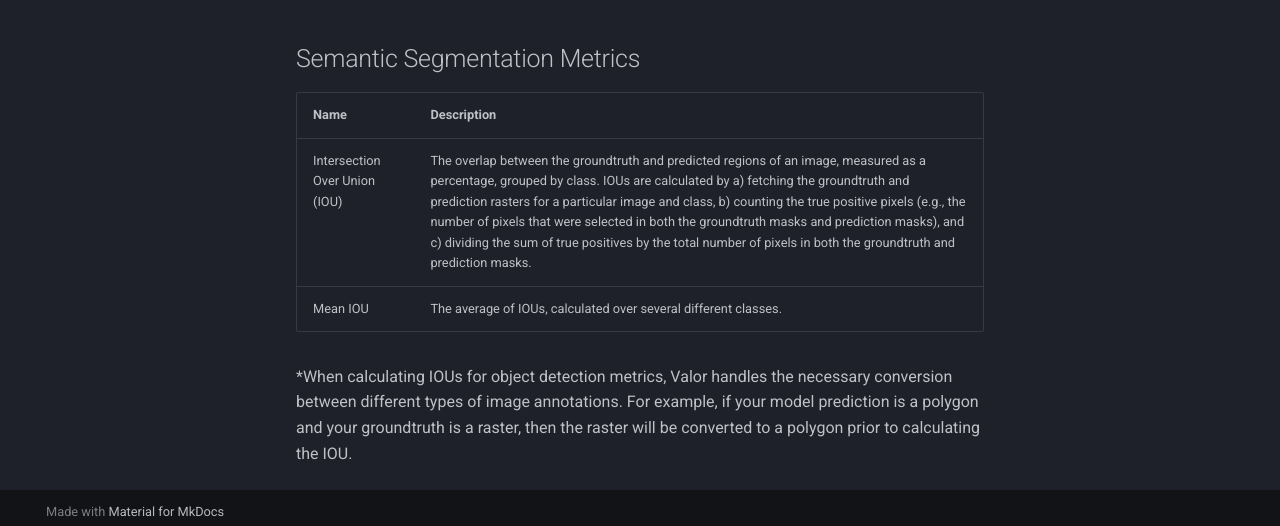
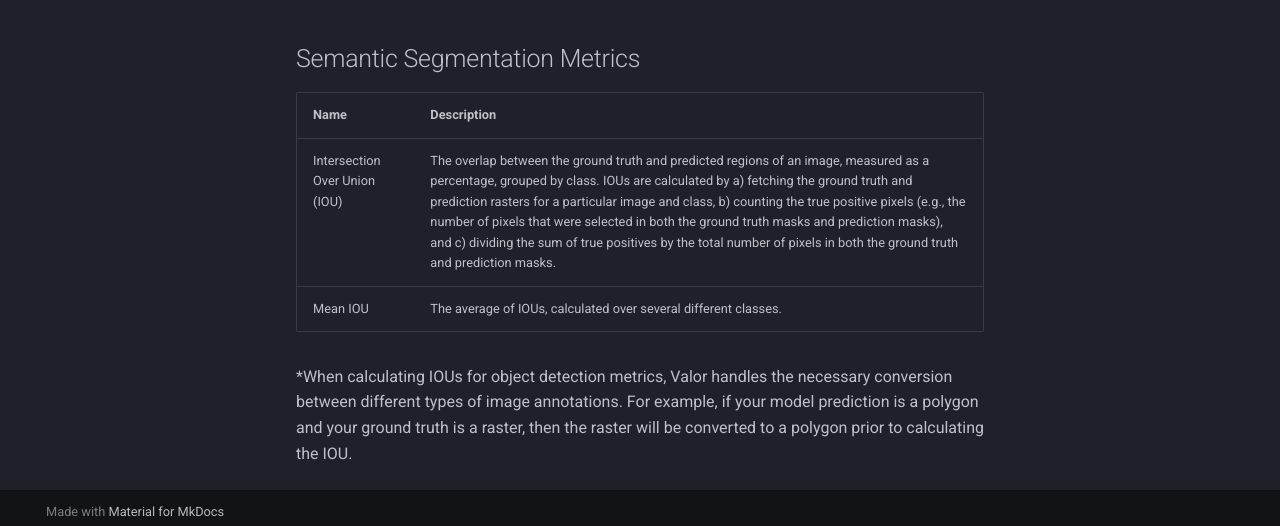
Before and after one commit to Striveworks/valor, an MkDocs documentation site: the page built from docs/metrics.md, in a window 1280 px wide and 900 px high, scrolled down 785 px. Shown: the part 365-891 px from the top of the window. Built offline with MkDocs 1.6.1 and Material for MkDocs 9.7.7, drawn with Linux system fonts in a browser that asks for light colours; comment, search, counter and statistics services are not loaded.

Commit message:
fix "groundtruth" -> "ground truth"

```diff
--- a/docs/metrics.md
+++ b/docs/metrics.md
@@ -27,7 +27,7 @@ If we're missing an important metric for your particular use case, please [write
 
 | Name 	| Description 	|
 |---	|---	|
-| Intersection Over Union (IOU) 	| The overlap between the groundtruth and predicted regions of an image, measured as a percentage, grouped by class. IOUs are calculated by a) fetching the groundtruth and prediction rasters for a particular image and class, b) counting the true positive pixels (e.g., the number of pixels that were selected in both the groundtruth masks and prediction masks), and c) dividing the sum of true positives by the total number of pixels in both the groundtruth and prediction masks. |
+| Intersection Over Union (IOU) 	| The overlap between the ground truth and predicted regions of an image, measured as a percentage, grouped by class. IOUs are calculated by a) fetching the ground truth and prediction rasters for a particular image and class, b) counting the true positive pixels (e.g., the number of pixels that were selected in both the ground truth masks and prediction masks), and c) dividing the sum of true positives by the total number of pixels in both the ground truth and prediction masks. |
 | Mean IOU 	| The average of IOUs, calculated over several different classes. 	|
 
-\*When calculating IOUs for object detection metrics, Valor handles the necessary conversion between different types of image annotations. For example, if your model prediction is a polygon and your groundtruth is a raster, then the raster will be converted to a polygon prior to calculating the IOU.
+\*When calculating IOUs for object detection metrics, Valor handles the necessary conversion between different types of image annotations. For example, if your model prediction is a polygon and your ground truth is a raster, then the raster will be converted to a polygon prior to calculating the IOU.
```
Also changed, not shown: docs/getting_started.md (+4 -4 lines), docs/index.md (+5 -5 lines), docs/technical_concepts.md (+2 -2 lines), 1 other file.
